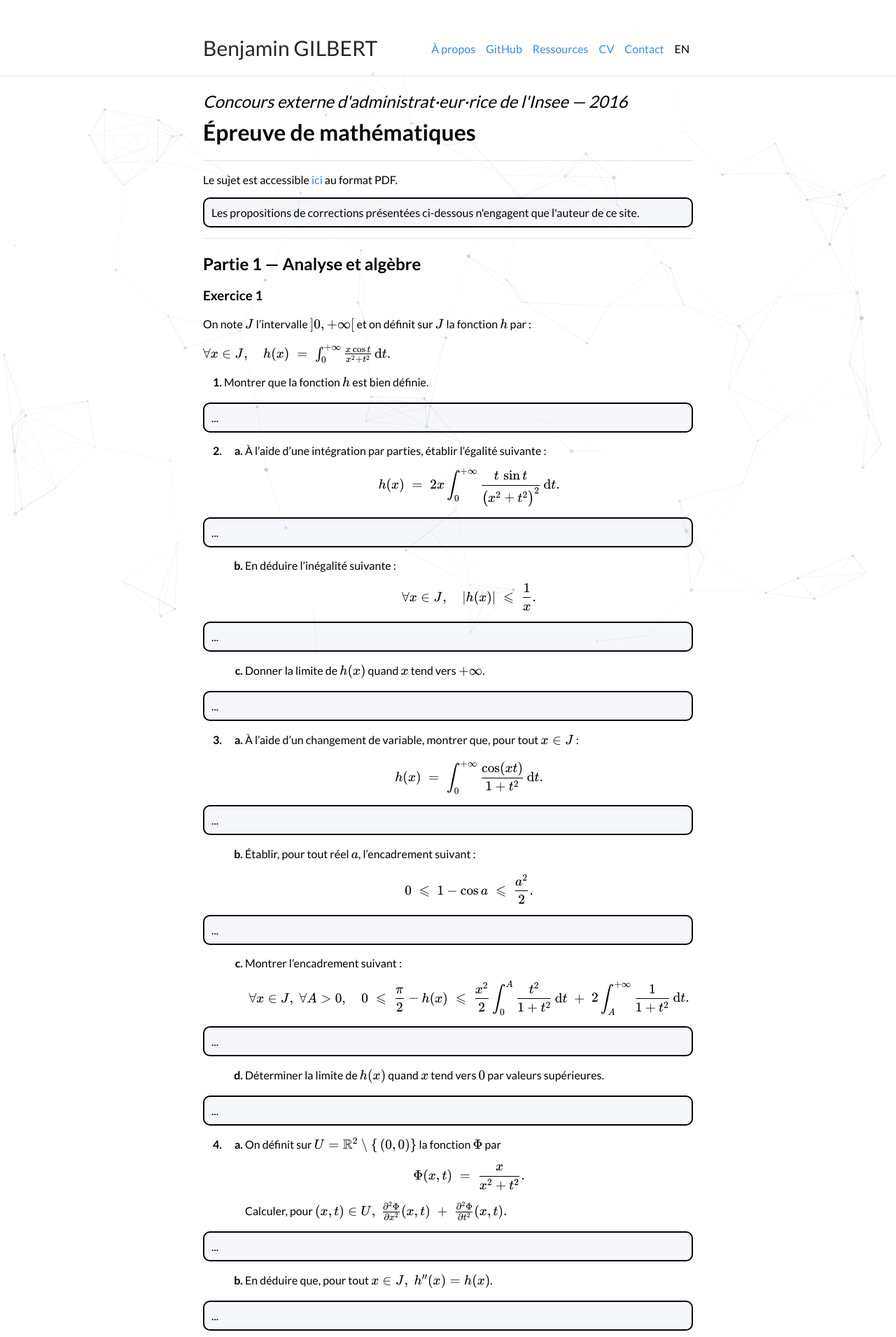
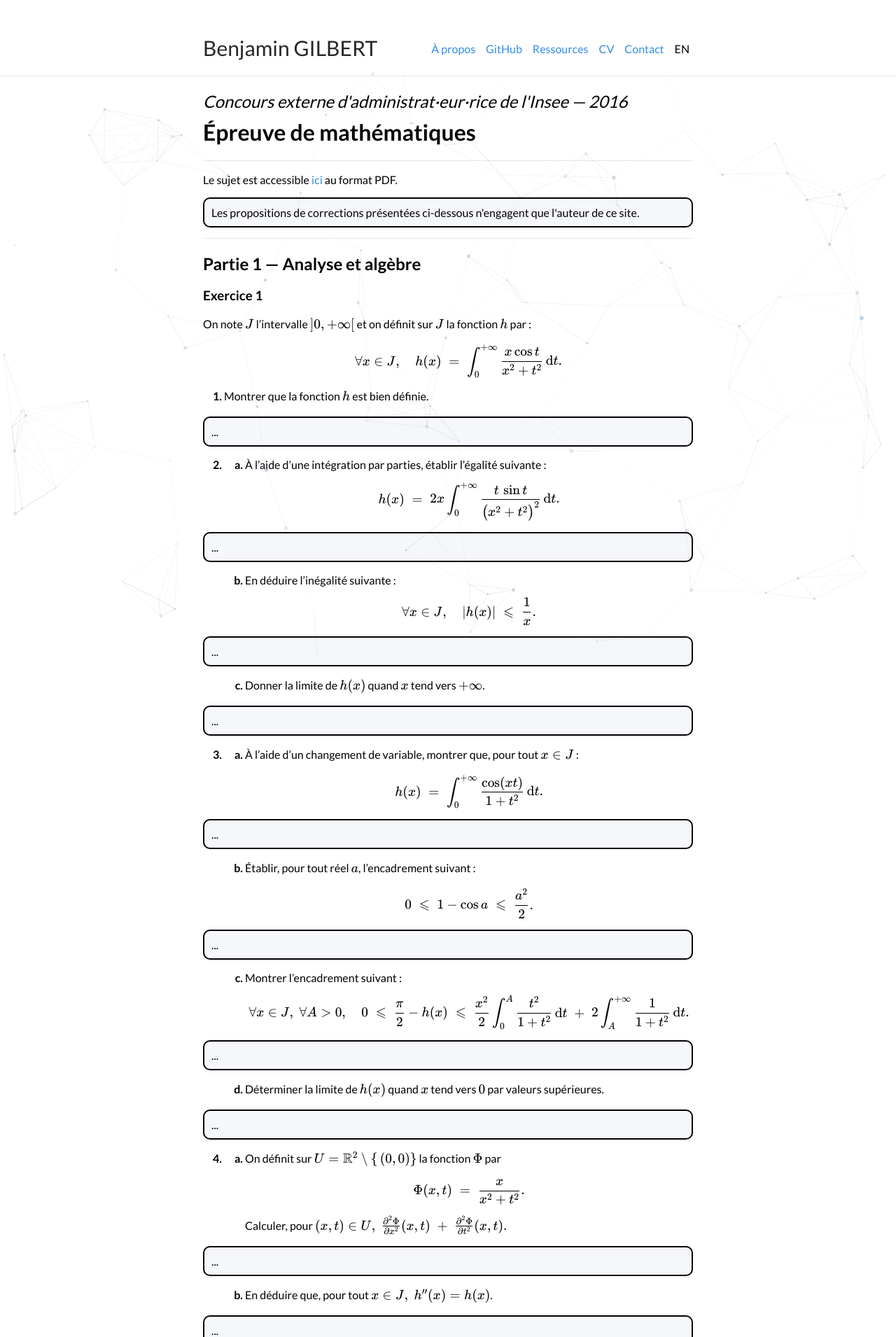
Before and after one commit to bglbrt/bglbrt.github.io, a Jekyll site: the page built from fr/ressources/corrections/insee_administrateur_externe_2016.md, in a window 1280 px wide. Shown: the top 1910 px of the page at 70% size. Built offline with Jekyll 4.4.1, drawn with Linux system fonts in a browser that asks for light colours; nearby versions of some CDN libraries.

Commit message:
Mise au format des questions

```diff
--- a/fr/ressources/corrections/insee_administrateur_externe_2016.md
+++ b/fr/ressources/corrections/insee_administrateur_externe_2016.md
@@ -31,11 +31,12 @@ Les propositions de corrections présentées ci-dessous n'engagent que l'auteur
 <p>
 On note \(J\) l’intervalle \(\left] 0,+\infty \right[\) et on définit sur \(J\) la fonction \(h\) par :
 </p>
-$$
-\forall x \in J, \quad h(x) \;=\;\int_{0}^{+\infty} \frac{x \cos t}{x^{2} + t^{2}} \,\mathrm{d}t.
-$$
 
 <ol type="1" start="1">
+
+    $$
+    \forall x \in J, \quad h(x) \;=\;\int_{0}^{+\infty} \frac{x \cos t}{x^{2} + t^{2}} \,\mathrm{d}t.
+    $$
 
     <!-- 1. -->
     <li>
```
